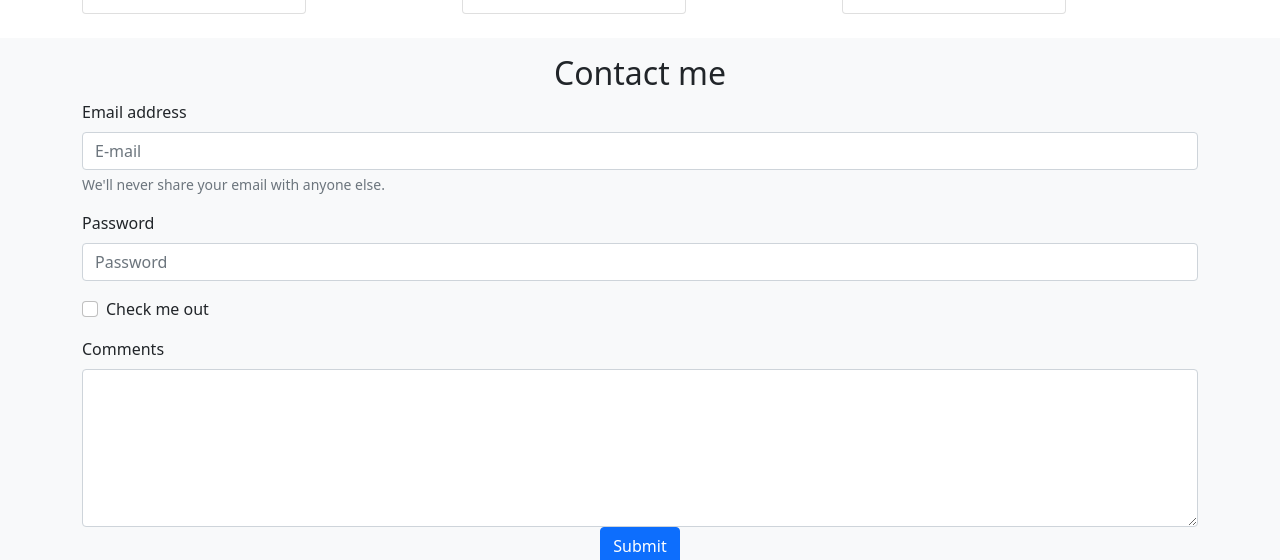
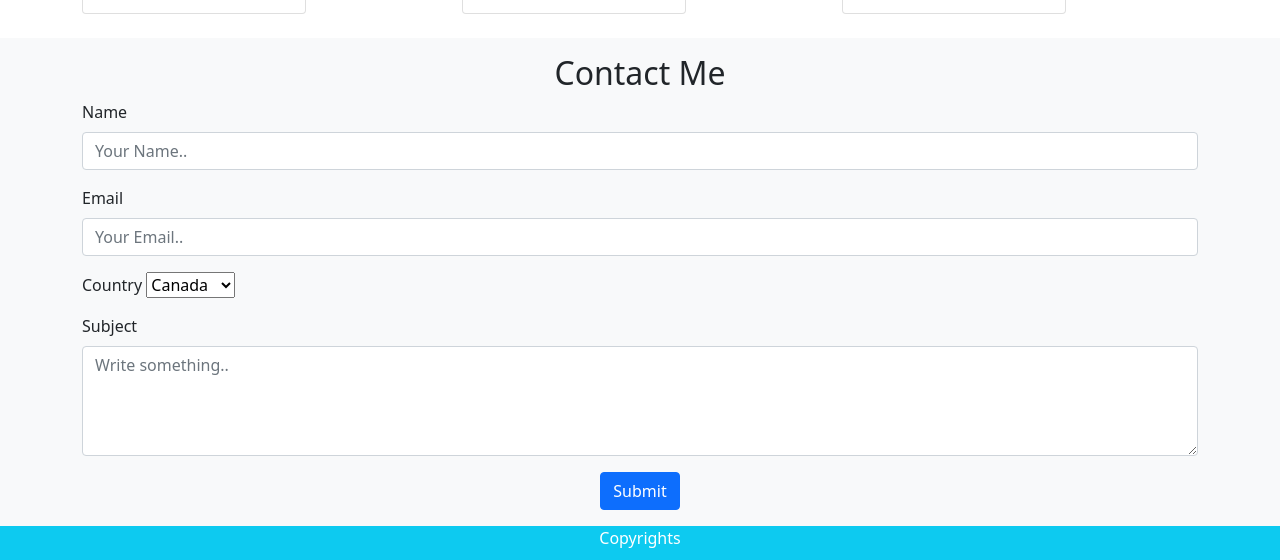
Before and after one commit to Gemoth/Gemoth.github.io, a plain HTML site: page info/index.html in a window 1280 px wide. Shown: the part 1948-2508 px from the top of the page. Drawn offline with nearby package versions, Linux system fonts and the light colour scheme.

Commit message:
Updated Contact me section

```diff
--- a/info/index.html
+++ b/info/index.html
@@ -191,35 +191,38 @@
     </section>
     <section class="bg-light p-3" id="contactme-section">
       <div class="container">
+        <div style="text-align:center">
+          <h2>Contact Me</h2>
+        </div>
         <div class="row">
           <div class="col-md-12">
-            <h2 class="text-center">Contact me</h2>
-            <form>
+            <form id="submit-form" action="">
               <div class="mb-3">
-                <label for="exampleInputEmail1" class="form-label">Email address</label>
-                <input type="email" class="form-control" id="exampleInputEmail1" aria-describedby="emailHelp" placeholder="E-mail">
-                <div id="emailHelp" class="form-text">We'll never share your email with anyone else.</div>
+              <label for="fname" class="form-label">Name</label>
+              <input type="text" class="form-control" id="fname" name="name" placeholder="Your Name..">
             </div>
             <div class="mb-3">
-                <label for="exampleInputPassword1" class="form-label">Password</label>
-                <input type="password" class="form-control" id="exampleInputPassword1" placeholder="Password">
+              <label for="lname" class="form-label">Email</label>
+              <input type="text" id="lname" class="form-control" name="email" placeholder="Your Email..">
             </div>
-              <div class="mb-3 form-check">
-                <input type="checkbox" class="form-check-input" id="exampleCheck1">
-                <label class="form-check-label" for="exampleCheck1">Check me out</label>
+            <div class="mb-3">
+              <label for="country">Country</label>
+              <select id="country" name="Country">
+                <option value="canada">Canada</option>
+                <option value="australia">Australia</option>
+                <option value="canada">India</option>
+                <option value="usa">USA</option>
+              </select>
             </div>
-
-              <div>
-                <label for="Comments=" class="form-label">Comments</label>
-                <textarea type="Comments" class="form-control" rows = "6" cols="30" placeholder="Enter your message here...">
-                </textarea>
+            <div class="mb-3">
+              <label for="subject" class="form-label">Subject</label>
+              <textarea id="subject" class="form-control" name="message" rows = "4" cols="30" placeholder="Write something.."></textarea>
             </div>
-
               <div class="form text-center">
                 <button type="submit" class="btn btn-primary text-center">Submit</button>
                 </div>
+            </form>
 
-            </form>
           </div>
         </div>
       </div>
@@ -238,5 +241,23 @@
     </footer>
     <script src="https://cdn.jsdelivr.net/npm/bootstrap@5.0.2/dist/js/bootstrap.bundle.min.js" integrity="sha384-MrcW6ZMFYlzcLA8Nl+NtUVF0sA7MsXsP1UyJoMp4YLEuNSfAP+JcXn/tWtIaxVXM" crossorigin="anonymous"></script>
     <script src="https://kit.fontawesome.com/354fc76406.js" crossorigin="anonymous"></script>
+    <script src="https://ajax.googleapis.com/ajax/libs/jquery/3.5.1/jquery.min.js"></script>
+    <script>
+      $("#submit-form").submit((e)=>{
+          e.preventDefault()
+          $.ajax({
+              url:"https://script.google.com/macros/s/AKfycbzFl4VRhhL91QZlxrCJXclpv3WHNGHIvcZbVxAzXkbicAUxjGYXAOwX09GhwdCCvCCHCg/exec",
+              data:$("#submit-form").serialize(),
+              method:"POST",
+              success:function (response){
+              alert("Form submitted successfully")
+              window.location.reload()
+              },
+              error:function(err) {
+                alert("Form submitted not  successfully")
+               }
+      })
+    })
+  </script>
   </body>
 </html>
```
Lines whose indentation alone changed are shown as unchanged.
